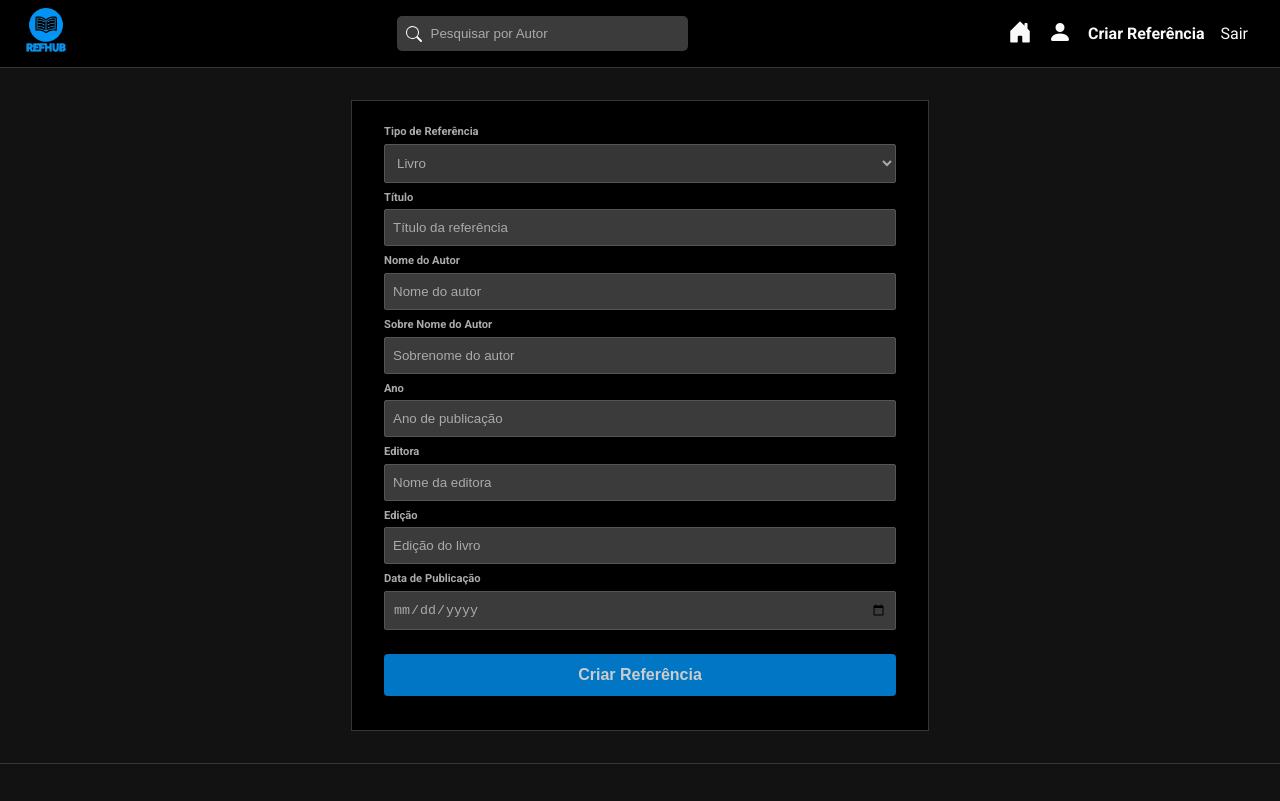
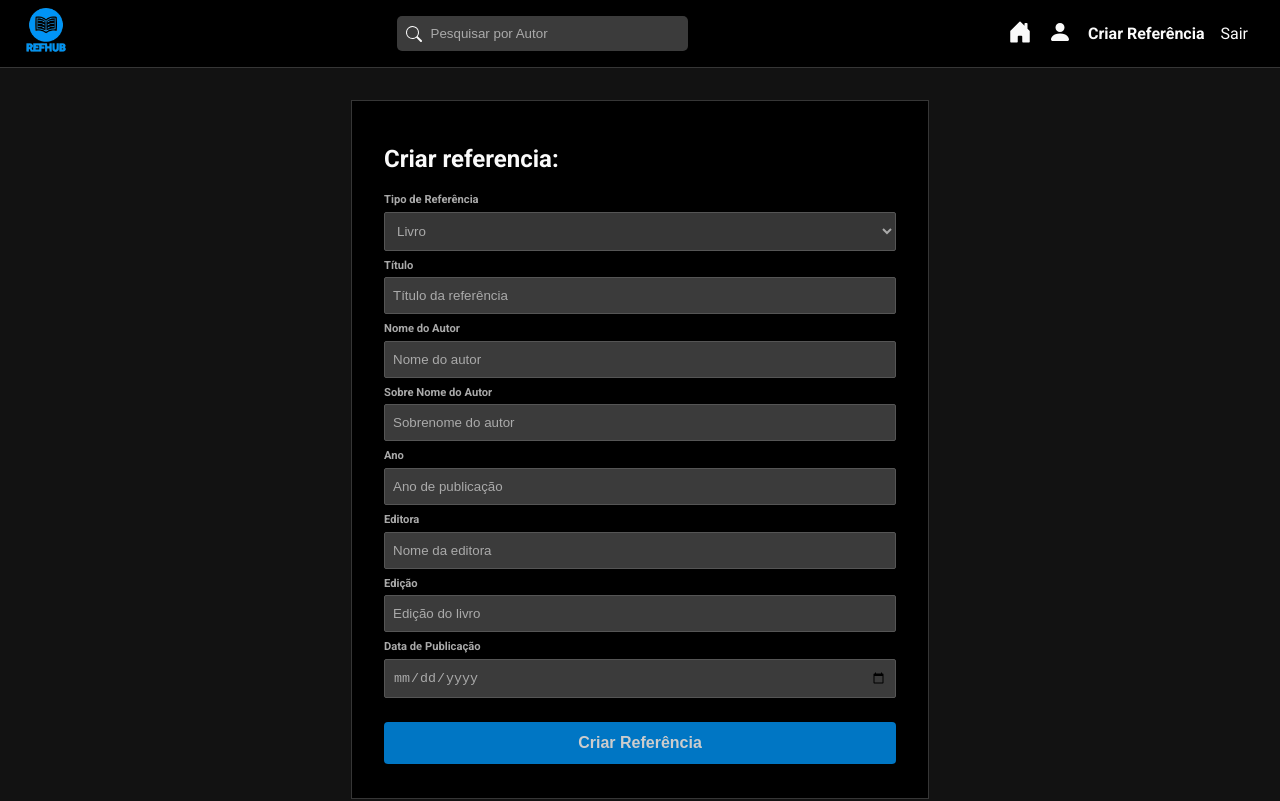
Before and after one commit to souzaffluan/GerenciadorReferencias, a React (Create React App) app in the folder frontend/: page /create-reference in a window 1280 px wide. Shown: the top 801 px of the page. Built offline with nearby package versions, Linux system fonts and the light colour scheme; sample sign-in values are in the browser's storage.

Commit message:
mais algumas alterações simples de layout

```diff
--- a/frontend/src/pages/EditeReferencia/EditReferencia.js
+++ b/frontend/src/pages/EditeReferencia/EditReferencia.js
@@ -138,6 +138,7 @@ const EditReferencia = () => {
   return (
     <div id="criar-referencia">
       <form key={formData.tipo} onSubmit={handleSubmit}>
+        <h2 id="editRefh2">Editar referência:</h2>
         <label>
           <span>Tipo de Referência</span>
           <input
--- a/frontend/src/pages/Referencias/CreateReferenceForm.js
+++ b/frontend/src/pages/Referencias/CreateReferenceForm.js
@@ -109,6 +109,7 @@ const CreateReferenceForm = () => {
   return (
     <div id="criar-referencia">
       <form key={formData.tipo} onSubmit={handleSubmit}>
+        <h2>Criar referencia:</h2>
         <label>
           <span>Tipo de Referência</span>
           <select
```
